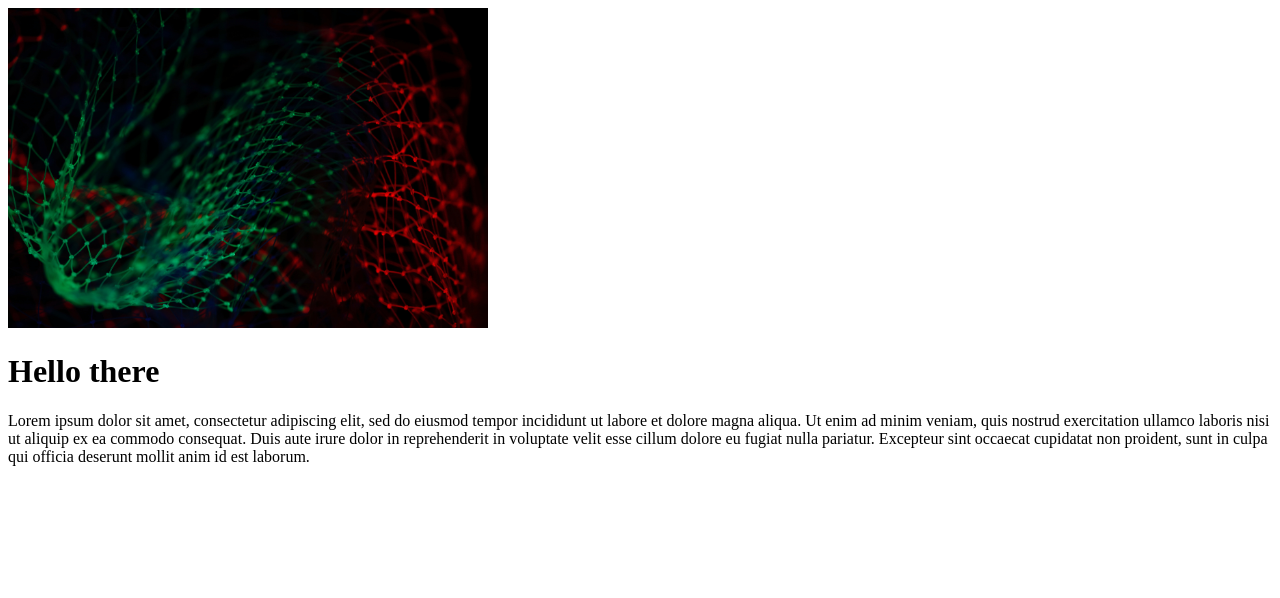
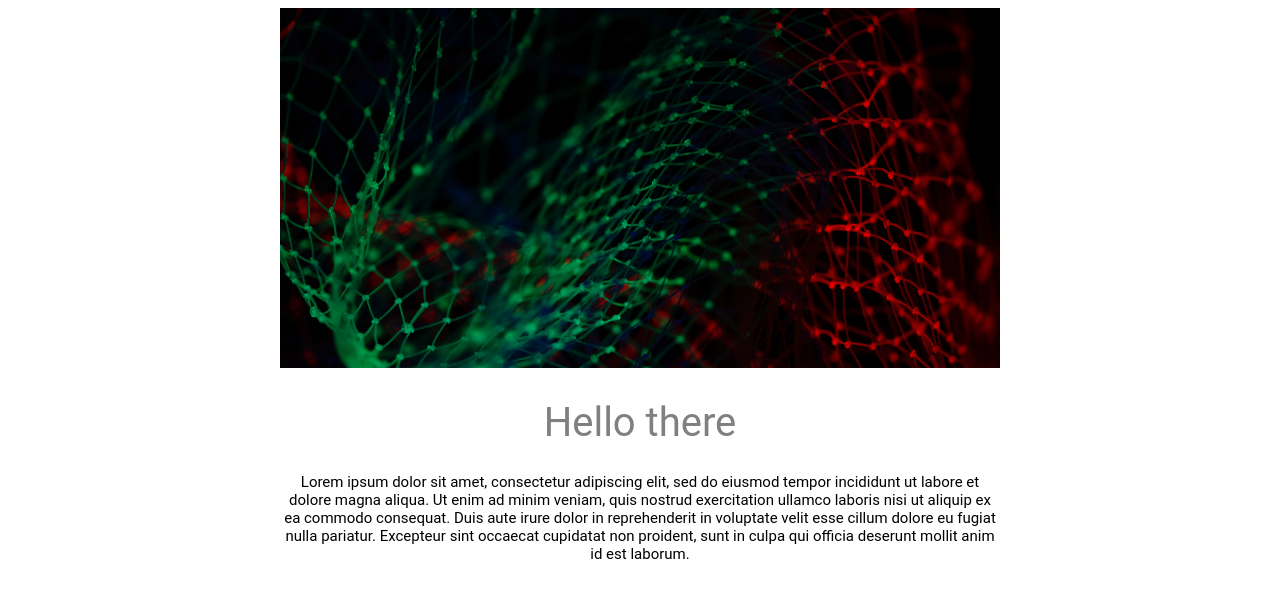
Before and after one commit to SeanP94/careerWebsite, a Flask app: page / in a window 1280 px wide. Shown: the top 598 px of the page. Run offline with Flask 3, Linux system fonts and the light colour scheme.

Commit message:
Added generic css

```diff
--- a/templates/homepage.html
+++ b/templates/homepage.html
@@ -2,12 +2,47 @@
 <html>
     <head>
         <title>Home Page</title>
+        <style>
+
+            h1 {
+                font-family: Roboto;
+                font-size: 40px;
+                color : gray;
+                font-weight: normal;
+                text-align: center;
+
+            }
+
+            .bodytext {
+                font-family: Roboto;
+                font-size: 15px;
+                color : black;
+                font-weight: normal;
+                text-align: center;
+            }
+
+            #banner {
+                width: 100%;
+                height: 360px;
+                object-fit: cover;
+                font-weight: normal;
+                text-align: center;
+            }
+
+            #container {
+                max-width: 720px;
+                margin: 0 auto 0 auto;
+            }
+
+        </style>
     </head>
     <body>
-        <img src="http://127.0.0.1:5000/static/banner.jpg" height="320px">
-        <h1> Hello there </h1>
-        <p>
-            Lorem ipsum dolor sit amet, consectetur adipiscing elit, sed do eiusmod tempor incididunt ut labore et dolore magna aliqua. Ut enim ad minim veniam, quis nostrud exercitation ullamco laboris nisi ut aliquip ex ea commodo consequat. Duis aute irure dolor in reprehenderit in voluptate velit esse cillum dolore eu fugiat nulla pariatur. Excepteur sint occaecat cupidatat non proident, sunt in culpa qui officia deserunt mollit anim id est laborum.
-        </p>
+        <div id="container">
+            <img id="banner" src="http://127.0.0.1:5000/static/banner.jpg">
+            <h1> Hello there </h1>
+            <p class="bodytext">
+                Lorem ipsum dolor sit amet, consectetur adipiscing elit, sed do eiusmod tempor incididunt ut labore et dolore magna aliqua. Ut enim ad minim veniam, quis nostrud exercitation ullamco laboris nisi ut aliquip ex ea commodo consequat. Duis aute irure dolor in reprehenderit in voluptate velit esse cillum dolore eu fugiat nulla pariatur. Excepteur sint occaecat cupidatat non proident, sunt in culpa qui officia deserunt mollit anim id est laborum.
+            </p>
+        </div>
     </body>
 </html>
```
